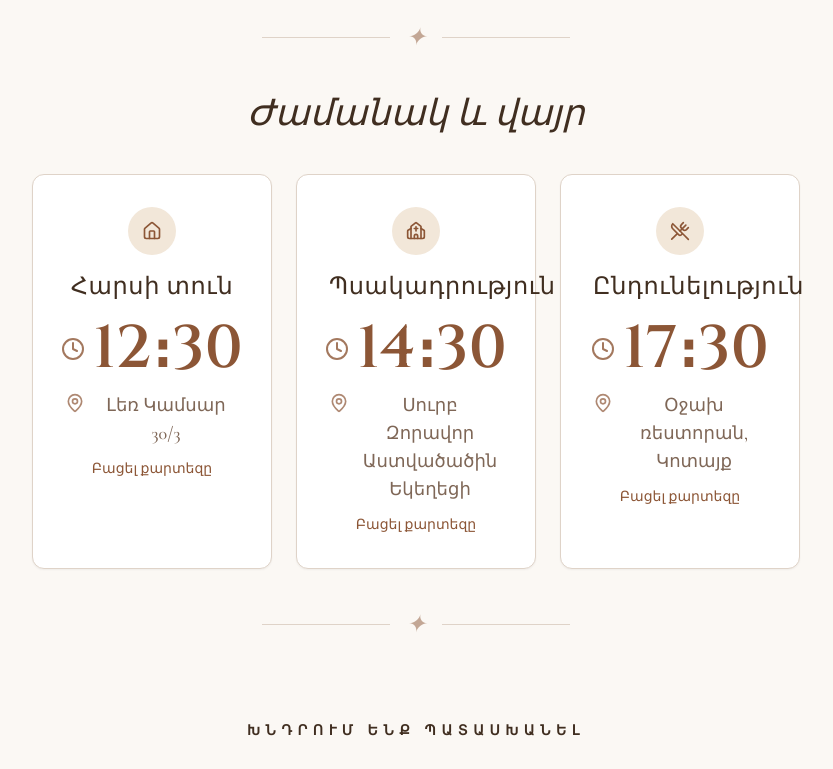
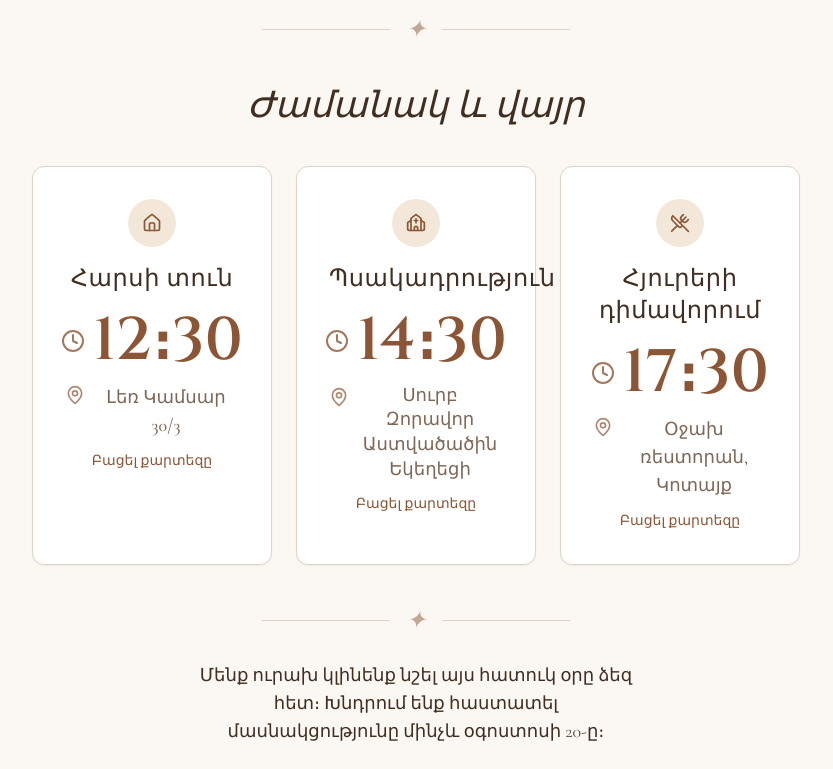
Before and after one commit to robgadukyan/wedding_inv, a React (Vite) app: page / in a window 1280 px wide. Shown: the part 2025-2794 px from the top of the page, without its empty margins (224-1057 px from the left). Built offline with nearby package versions, Linux system fonts and the light colour scheme.

Commit message:
Update wedding invitation details

```diff
--- a/src/App.tsx
+++ b/src/App.tsx
@@ -110,7 +110,7 @@ export default function App() {
   <Ornament />
 
   <section className="px-6 py-2 text-center">
-<p className="mx-auto max-w-2xl text-center text-xl italic font-light leading-relaxed text-foreground md:text-2xl">
+<p className="mx-auto max-w-2xl text-center text-lg italic font-light leading-relaxed text-foreground md:text-xl">
   Սիրով հրավիրում ենք ձեզ մասնակցելու
   <br />
   <span className="inline-flex items-center justify-center gap-2">
@@ -281,10 +281,15 @@ export default function App() {
                   <span className={`${NUMBER_FONT_CLASS} text-4xl font-bold text-primary md:text-6xl`}>14։30</span>
                 </div>
 
-                <div className={LOCATION_ROW_CLASS}>
-                  <MapPin className="mt-0.5 h-5 w-5 shrink-0 text-primary/70" />
-                  <span className="font-medium">Սուրբ Զորավոր Աստվածածին Եկեղեցի</span>
-                </div>
+              <div className={LOCATION_ROW_CLASS}>
+  <MapPin className="mt-1 h-5 w-5 shrink-0 text-primary/70" />
+
+  <span className="font-medium leading-snug">
+    Սուրբ Զորավոր Աստվածածին
+    <br />
+    Եկեղեցի
+  </span>
+</div>
 
                 <a
                   href={MAP_LINKS.church}
@@ -305,7 +310,7 @@ export default function App() {
               </div>
 
               <h3 className="text-xl font-medium tracking-wide md:text-2xl" style={{ fontFamily: "'Cinzel', serif" }}>
-                Ընդունելություն
+                Հյուրերի դիմավորում
               </h3>
 
               <div className="space-y-3">
@@ -317,9 +322,7 @@ export default function App() {
 
                 <div className={LOCATION_ROW_CLASS}>
                   <MapPin className="mt-0.5 h-5 w-5 shrink-0 text-primary/70" />
-                  <span className="font-medium">
-                   Օջախ ռեստորան, Կոտայք
-                  </span>
+                  <span className="font-medium">Օջախ ռեստորան, Կոտայք</span>
                 </div>
 
                 <a
@@ -338,21 +341,15 @@ export default function App() {
 
       <Ornament />
 
-      <section className="px-6 py-14">
+      <section className="px-6 py-0">
         <div className="mx-auto max-w-md space-y-6 text-center">
-          <div className="space-y-2">
-            <p className="text-xs uppercase tracking-[0.4em] text-foreground font-bold md:text-sm" style={{ fontFamily: "'Cinzel', serif" }}>
-              Խնդրում ենք պատասխանել
-            </p>
-          </div>
-
           <p className="text-lg font-light text-foreground">
-            Մենք ուրախ կլինենք նշել այս հատուկ օրը ձեզ հետ։ Խնդրում ենք տեղեկացնել՝ կարո՞ղ եք մասնակցել։
+            Մենք ուրախ կլինենք նշել այս հատուկ օրը ձեզ հետ։ Խնդրում ենք հաստատել մասնակցությունը մինչև օգոստոսի 20-ը։
           </p>
         </div>
       </section>
 
-      <footer className="border-t border-border px-6 py-10 text-center">
+      <footer className=" px-6 py-10 text-center">
         <div className="mb-3 flex items-center justify-center gap-3">
           <div className="h-px w-12 bg-border" />
           <Heart className="h-3 w-3 fill-primary text-primary" />
```
